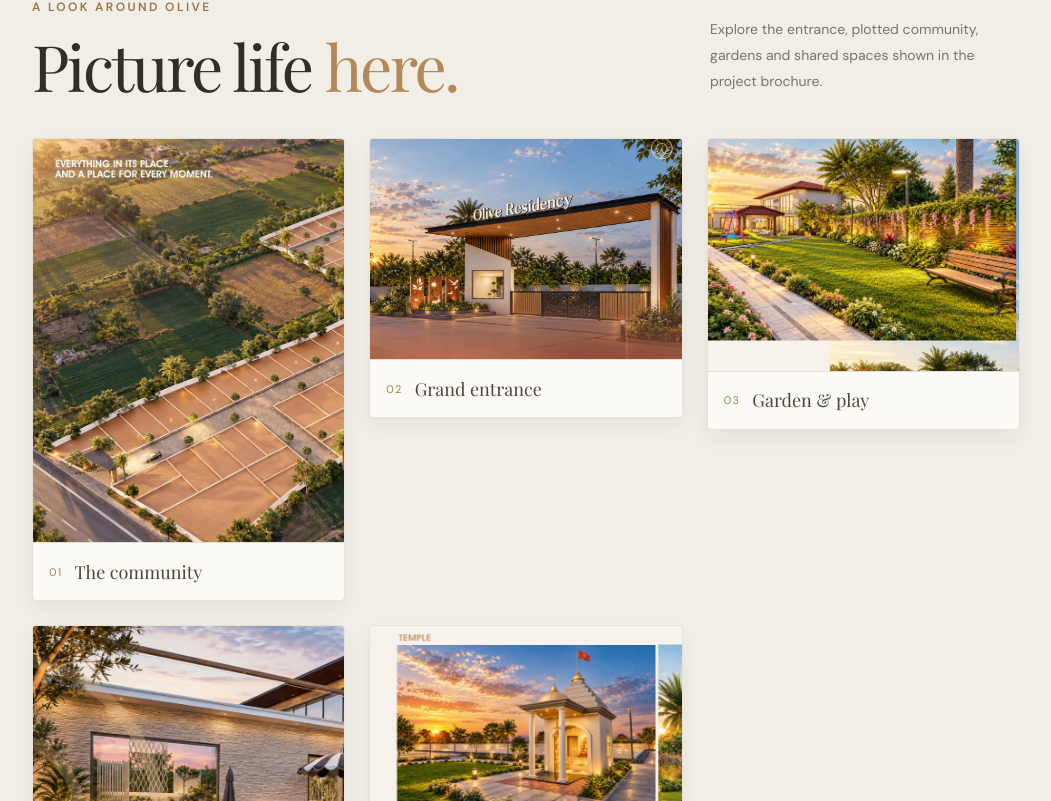
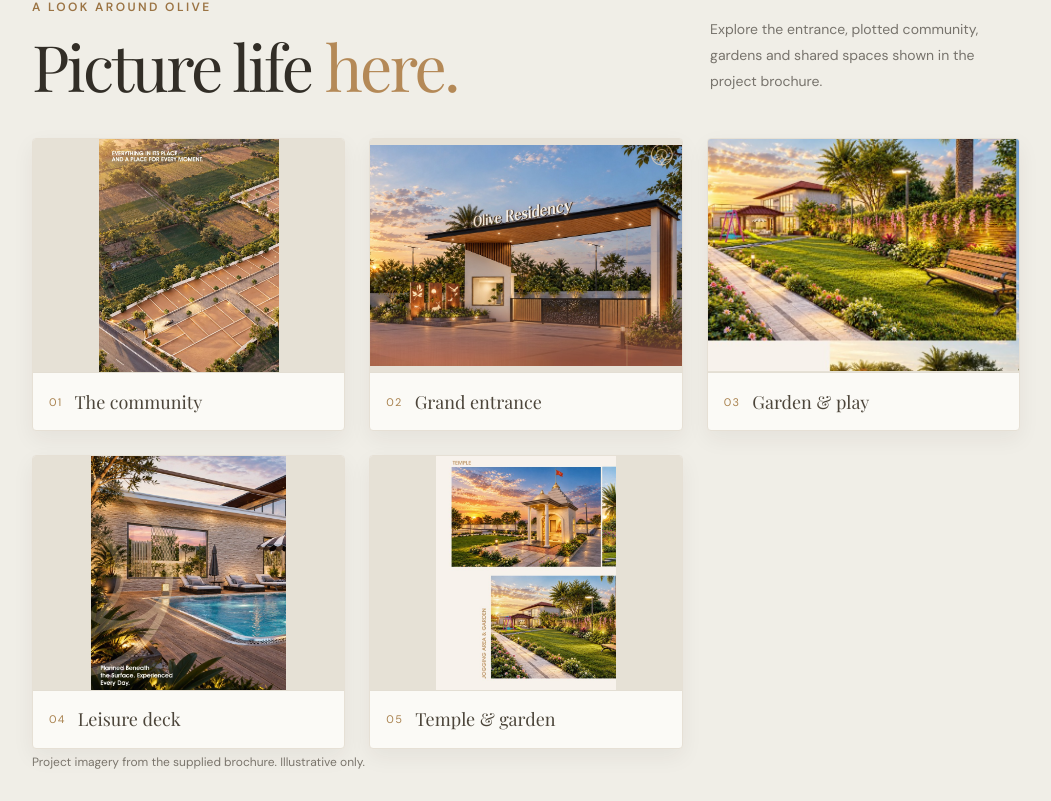
Before and after one commit to raishivam-24/olive, a React (Vite) app: page / in a window 1280 px wide. Shown: the part 2879-3680 px from the top of the page, without its empty margins (114-1165 px from the left). Built offline with nearby package versions, Linux system fonts and the light colour scheme.

Commit message:
Improve responsive gallery layout

```diff
--- a/src/style.css
+++ b/src/style.css
@@ -9,11 +9,7 @@
 .footer-info,.footer-bottom{color:#ded7c9}
 .office-address{display:flex;flex-direction:column;gap:6px;color:#f0eadd}
 .office-address strong{color:#d7b47f;font-size:.9em;letter-spacing:.14em}
-/* Let gallery cards flow as a balanced masonry layout without cropping photos. */
-.project-gallery-grid{display:block;columns:3;column-gap:24px}
-.project-gallery-card{display:inline-block;width:100%;margin:0 0 24px;break-inside:avoid;vertical-align:top}
-@media(max-width:900px){.project-gallery-grid{columns:2;column-gap:20px}.project-gallery-card{margin-bottom:20px}}
-@media(max-width:650px){.project-gallery-grid{columns:1;column-gap:0}.project-gallery-card{margin-bottom:18px}}
+
 
 .map-art{background:#f4f2ec}.map-art img{width:100%;height:100%;object-fit:contain;position:absolute;inset:0}
 
@@ -335,3 +331,11 @@ img{max-width:100%}
  .hero .hero-visual{width:100%;padding:3px clamp(18px,5vw,28px) 20px;box-sizing:border-box}
  .hero .hero-image{display:block;width:100%;max-width:100%;height:auto}
 }
+
+/* Consistent gallery rows: full image remains visible inside a shared frame. */
+.project-gallery-grid{display:grid;columns:initial;column-count:initial;column-width:initial;grid-template-columns:repeat(3,minmax(0,1fr));align-items:stretch;gap:24px}
+.project-gallery-card{display:flex;flex-direction:column;min-width:0;width:100%;margin:0;break-inside:auto;overflow:hidden;border:1px solid #e6e0d5;border-radius:4px;background:#fbfaf6;box-shadow:0 8px 22px rgba(46,38,26,.06)}
+.project-gallery-card img{display:block;width:100%;max-width:100%;height:auto;aspect-ratio:4/3;object-fit:contain;background:#e6e1d6}
+.project-gallery-card figcaption{min-height:58px;padding:14px 16px;gap:12px}
+@media(max-width:900px){.project-gallery-grid{grid-template-columns:repeat(2,minmax(0,1fr));gap:20px}}
+@media(max-width:650px){.project-gallery-grid{grid-template-columns:minmax(0,1fr);gap:18px}.project-gallery-card img{aspect-ratio:4/3}.project-gallery-card figcaption{min-height:56px;padding:13px 15px}}
```
